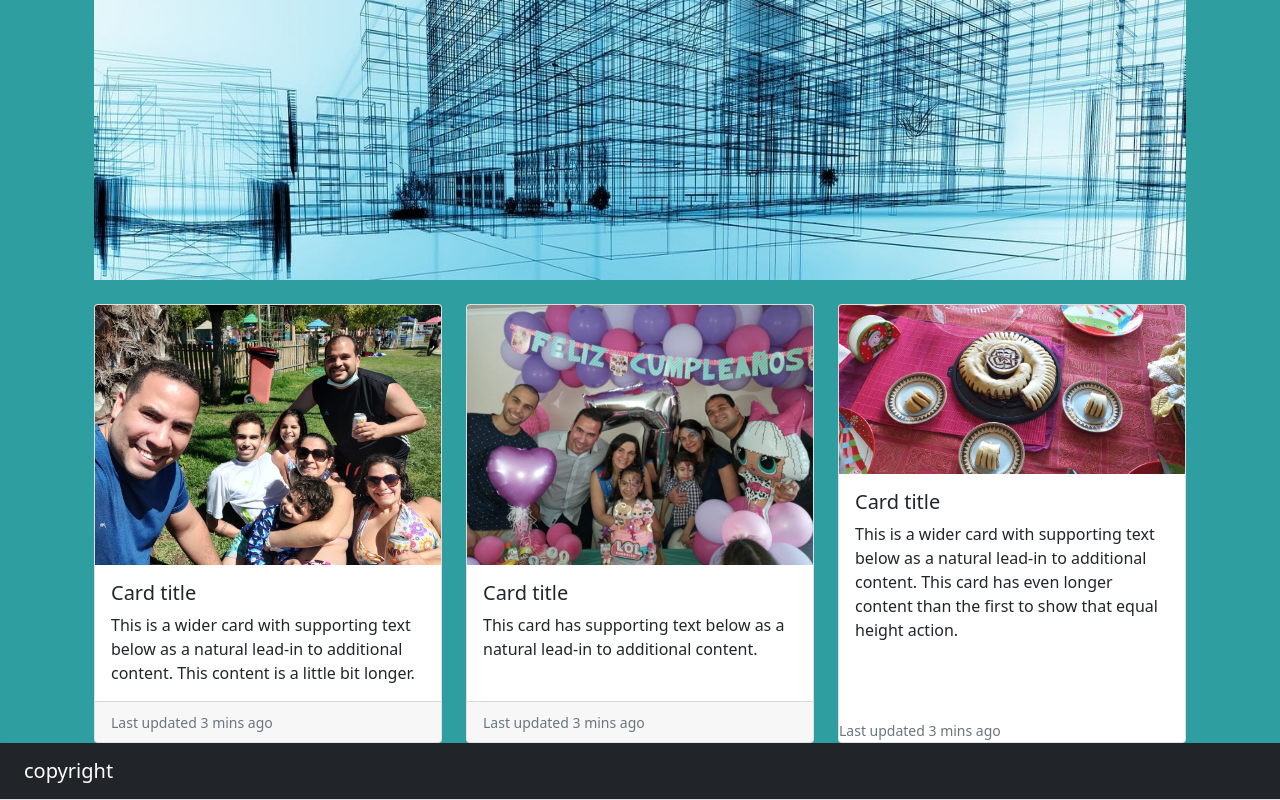
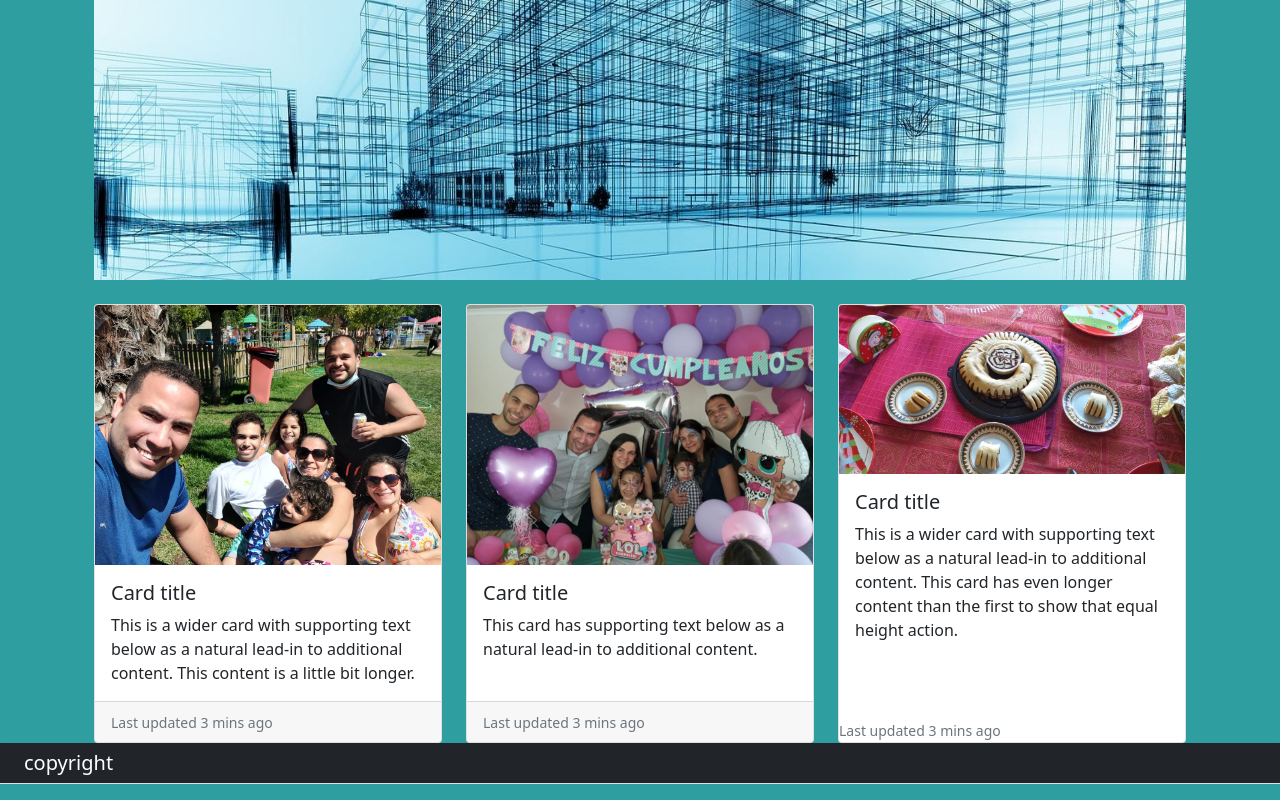
Before and after one commit to mf114090/manuelfilgueirainversiones, a React (Create React App) app: page / in a window 1280 px wide. Shown: the part 558-1358 px from the top of the page. Built offline with nearby package versions, Linux system fonts and the light colour scheme.

Commit message:
footer modificado

```diff
--- a/src/App.js
+++ b/src/App.js
@@ -38,7 +38,7 @@ const App = ()=> {
 
 
 
-            <Footer />
+
 
 
         </BrowserRouter>
--- a/src/Components/Footer.js
+++ b/src/Components/Footer.js
@@ -2,7 +2,7 @@ import React from "react";
 
 const Footer = () => {
     return (
-        <div className="d-flex flex-column flex-md-row align-text-center p-3 px-md-4 bg-dark border-bottom shadow-sm ">
+        <div className="d-flex flex-column flex-md-row align-text-center p-2 px-md-4 bg-dark border-bottom shadow-sm ">
             <h5 className="my-0 mr-md-auto font-weight-normal text-white">
                 copyright
             </h5>
--- a/src/Home.js
+++ b/src/Home.js
@@ -1,6 +1,7 @@
 import React from "react";
 import  Jumbotrom  from "./Components/Jumbotrom";
 import  Card  from "./Components/Card";
+import Footer from "./Components/Footer";
 
 
 const Home = ()=> {
@@ -16,6 +17,11 @@ const Home = ()=> {
 
                 </div>
             </div>
+            <div className="Footer">
+                <Footer />
+
+            </div>
+
 
 
 
```
